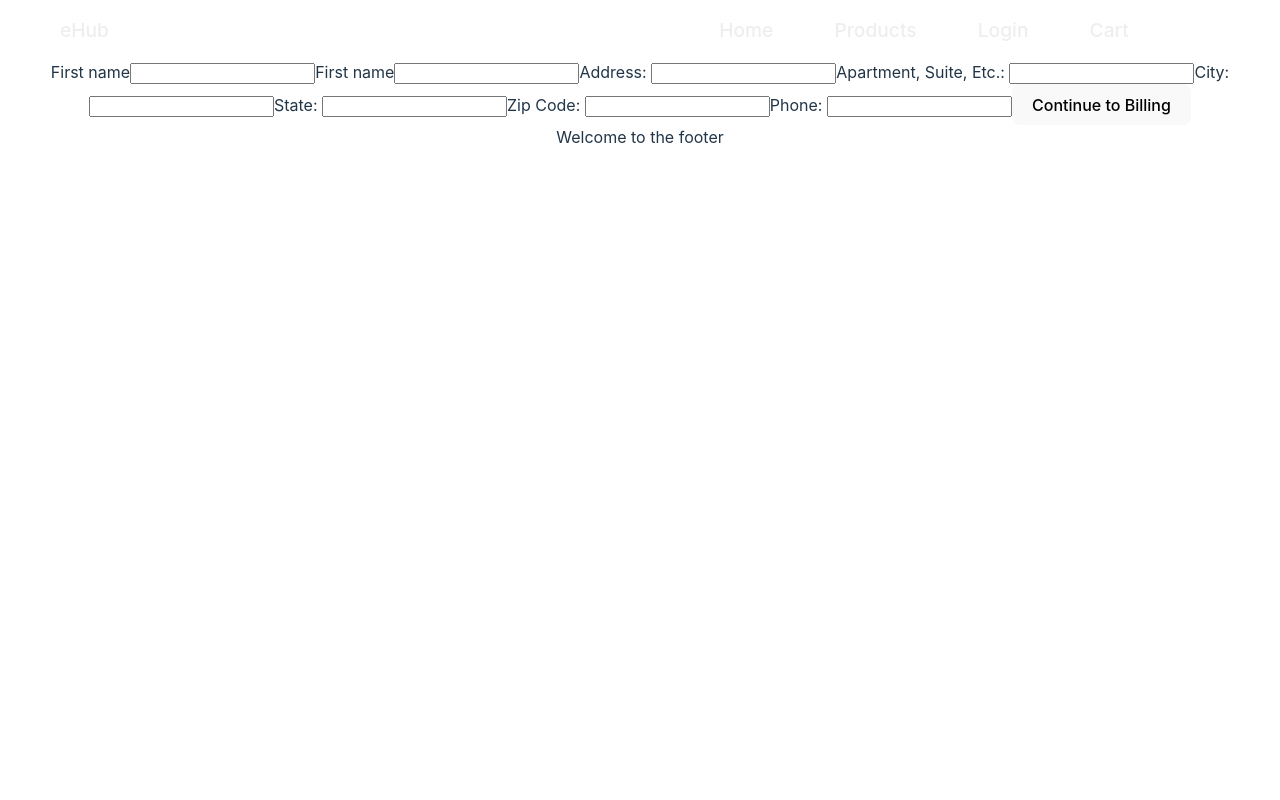
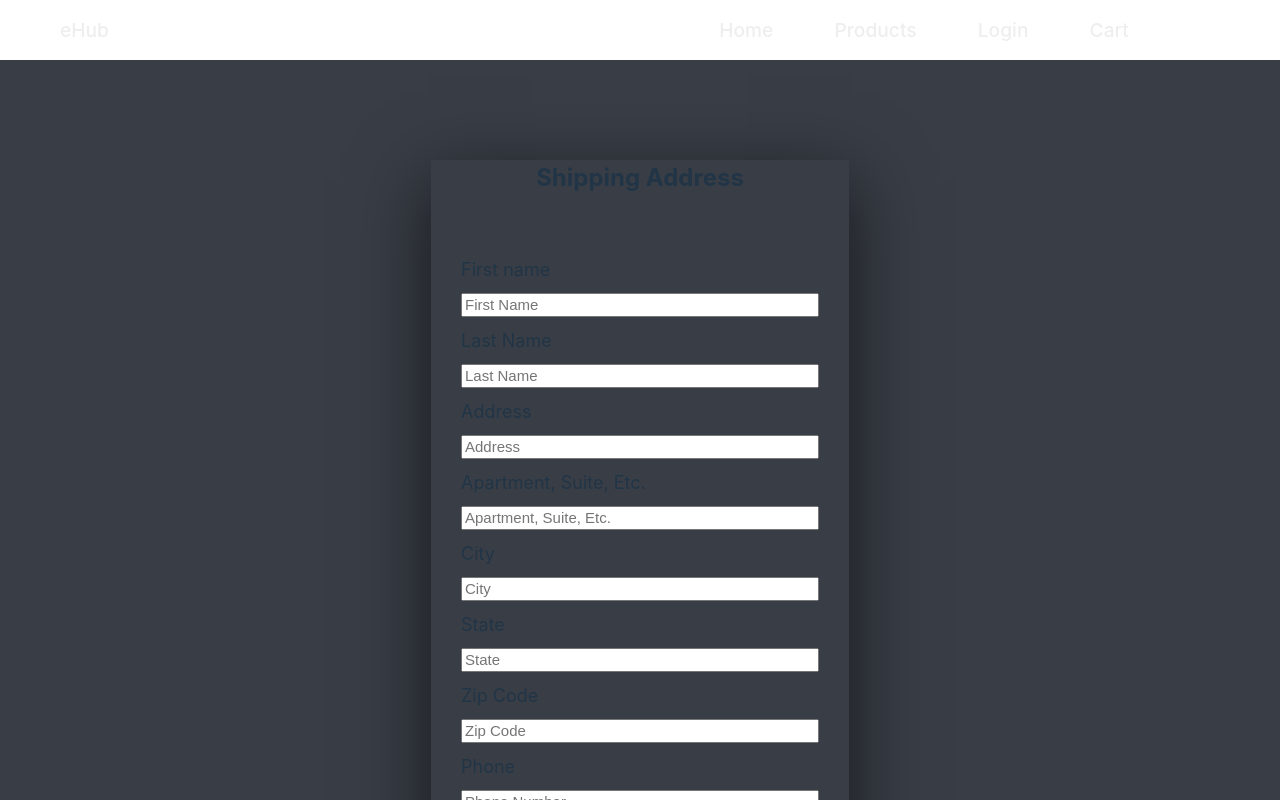
Before and after one commit to swimmerchris/Capstone, a React (Vite) app: page /checkout in a window 1280 px wide. Shown: the top 800 px of the page. Built offline with nearby package versions, Linux system fonts and the light colour scheme.

Commit message:
clean up of login and checkout

```diff
--- a/src/components/Checkout.jsx
+++ b/src/components/Checkout.jsx
@@ -32,6 +32,9 @@ export default function Checkout({ user, token }) {
   }
 
   return (
+    <div className="checkout">
+      {/* token */}
+      {true ? (
         <div>
           {billingTrigger === null ? (
             <Shipping
@@ -55,5 +58,11 @@ export default function Checkout({ user, token }) {
             />
           )}
         </div>
+      ) : (
+        <div className="need-login">
+          You are not logged in! Please Log in to Checkout!
+        </div>
+      )}
+    </div>
   );
 }
--- a/src/components/Login.jsx
+++ b/src/components/Login.jsx
@@ -11,6 +11,7 @@ import "react-toastify/dist/ReactToastify.css";
 import "../index.css";
 import { updateCart } from "../cartState/cartSlice";
 import { useDispatch } from "react-redux";
+import "./css/Login.css";
 
 export default function Login({
   token,
@@ -167,7 +168,7 @@ export default function Login({
             />
             Show Password
           </label>
-          <button id="formButton">Submit</button>
+          <button id="formButton">Login</button>
         </form>
       </div>
     </div>
--- a/src/components/checkout/Billing.jsx
+++ b/src/components/checkout/Billing.jsx
@@ -52,87 +52,95 @@ export default function Billing({
   }
   console.log(check);
   return (
-    <div>
-      <form onSubmit={billingSubmit}>
-        <label>
-          Card Number
+    <div className="checkout-container">
+      <form className="checkout-form" onSubmit={billingSubmit}>
+        <div className="checkout-form">
+          <h2>Billing Information</h2>
+          <label>Card Number</label>
           <input
+            placeholder="Card Number"
             value={cardNumber}
             onChange={(e) => setCardNumber(e.target.value)}
           />
-        </label>
-        <label>
-          Name on Card
+          <label>Name on Card</label>
           <input
+            placeholder="Name on Card"
             value={cardName}
             onChange={(e) => setCardName(e.target.value)}
           />
-        </label>
-        <label>
-          Expiration Date
-          <input value={expDate} onChange={(e) => setExpDate(e.target.value)} />
-        </label>
-        <label>
-          Security Code
+          <label>Expiration Date</label>
           <input
+            placeholder="Exp. Date"
+            value={expDate}
+            onChange={(e) => setExpDate(e.target.value)}
+          />
+          <label>Security Code</label>
+          <input
+            placeholder="Security Code"
             value={securityCode}
             onChange={(e) => setSecurityCode(e.target.value)}
           />
-        </label>
           <label htmlFor="checkbox">
             Same as delivery address
             <input
+              id="billing-address-check"
               type="checkbox"
               value={check}
               onChange={() => setCheck(!check)}
             />
           </label>
+        </div>
         {check === false ? (
-          <div>
-            <label>
-              First name
+          <div className="checkout-form">
+            <h2>Billing Address</h2>
+            <label>First name</label>
             <input
+              placeholder="First Name"
               value={firstName}
               onChange={(e) => setFirstName(e.target.value)}
             />
-            </label>
-            <label>
-              First name
+            <label>Last Name</label>
             <input
+              placeholder="Last Name"
               value={lastName}
               onChange={(e) => setLastName(e.target.value)}
             />
-            </label>
-            <label>
-              Address:{" "}
+            <label>Address</label>
             <input
+              placeholder="Address"
               value={address}
               onChange={(e) => setAddress(e.target.value)}
             />
-            </label>
-            <label>
-              Apartment, Suite, Etc.:{" "}
-              <input value={unit} onChange={(e) => setUnit(e.target.value)} />
-            </label>
-            <label>
-              City:{" "}
-              <input value={city} onChange={(e) => setCity(e.target.value)} />
-            </label>
-            <label>
-              State:{" "}
-              <input value={state} onChange={(e) => setState(e.target.value)} />
-            </label>
-            <label>
-              Zip Code:{" "}
+            <label>Apartment, Suite, Etc. </label>
             <input
+              placeholder="Apartment, Suite, Etc."
+              value={unit}
+              onChange={(e) => setUnit(e.target.value)}
+            />
+            <label>City</label>
+            <input
+              placeholder="City"
+              value={city}
+              onChange={(e) => setCity(e.target.value)}
+            />
+            <label>State</label>
+            <input
+              placeholder="State"
+              value={state}
+              onChange={(e) => setState(e.target.value)}
+            />
+            <label>Zip Code</label>
+            <input
+              placeholder="Zip Code"
               value={zipCode}
               onChange={(e) => setZipCode(e.target.value)}
             />
-            </label>
-            <label>
-              Phone:{" "}
-              <input value={phone} onChange={(e) => setPhone(e.target.value)} />
-            </label>
+            <label>Phone</label>
+            <input
+              placeholder="Phone Number"
+              value={phone}
+              onChange={(e) => setPhone(e.target.value)}
+            />
           </div>
         ) : (
           <div></div>
--- a/src/components/checkout/OrderSubmission.jsx
+++ b/src/components/checkout/OrderSubmission.jsx
@@ -9,72 +9,109 @@ export default function OrderSubmission({
 }) {
   const currentCart = useSelector(productsCart);
   const currentTotal = useSelector(total);
-
+  console.log(shipping);
   return (
-    <div>
-      <div>
-        <h2>Thank you {user.name.firstname} for ordering with eHub!</h2>
+    <div className="order-container">
+      <div className="submission-container">
+        <h2>
+          Thank you{" "}
+          {() => {
+            user.name.firstname;
+          }}{" "}
+          for ordering with eHub!
+        </h2>
         <p>Order Number: {Math.floor(100000 + Math.random() * 900000)}</p>
       </div>
+      <div className="details-containers">
+        <div className="billing-addresses">
+          <h2>Order Details:</h2>
           {billingAddress ? (
+            <div className="addresses">
               <div>
-          billingAddress
+                <h3>Billing Address </h3>
                 <p>
                   Name: {billingAddress.firstName} {billingAddress.lastName}
-            Address: {billingAddress.address}
-            {billingAddress.city}, {billingAddress.state}{" "}
-            {billingAddress.zipcode}
                 </p>
+                <p>
+                  Address: {billingAddress.address}, {"\n"}
+                  {billingAddress.city}, {billingAddress.state}
+                  {billingAddress.zipCode}
+                </p>
+              </div>
               <div>
-            shipping
+                <h3> Shipping Address</h3>
                 <p>
-              Name: {shipping.firstName} {shipping.lastName}
-              Address: {shipping.address}
-              {shipping.city}, {shipping.state} {shipping.zipcode}
+                  Name: {shipping.firstName} {shipping.lastName} {"\n"}{" "}
+                </p>
+                <p>
+                  Address: {shipping.address} {"\n"}
+                  {shipping.city}, {"\n"} {shipping.state} {"\n"}{" "}
+                  {shipping.zipCode}
                 </p>
               </div>
             </div>
           ) : (
+            <div className="addresses">
               <div>
-          shipping
+                <h3>Billing Address </h3>
                 <p>
                   Name: {shipping.firstName} {shipping.lastName}
+                </p>
+                <div>
+                  Address: {shipping.address} {"\n"}
+                  {shipping.city}, {shipping.state} {shipping.zipCode}
+                </div>
+              </div>
+              <div>
+                <h3> Shipping Address</h3>
+                <p>
+                  Name: {shipping.firstName} {shipping.lastName}
+                </p>
+                <p>
                   Address: {shipping.address}
-            {shipping.city}, {shipping.state} {shipping.zipcode}
+                  {shipping.city}, {shipping.state} {shipping.zipCode}
                 </p>
+              </div>
             </div>
           )}
           <div>
-        Payment Info:
+            <h3>Payment Info: </h3>
             <p>
               Card Number: ****
               {billing.cardNumber.substring(billing.cardNumber.length - 4)}
-          Name on Card: {billing.cardName}
             </p>
+            <p>Name on Card: {billing.cardName}</p>
+          </div>
+          <div className="checkout-total">
+            <span id="cart-total">Order Total: ${currentTotal}</span>
+          </div>
         </div>
         {currentCart ? (
-        <div>
-          <div>
+          <div className="order-items-container">
+            <div className="product-card">
               {currentCart.map((product) => (
-              <div key={product.id} className="product-card">
-                <div className="product-card-container">
-                  <h3> {product.title} </h3>
+                <div key={product.id} className="product-card-container">
                   <img
                     src={product.image}
                     alt={product.title}
                     className="product-image-card"
                   />
+                  <div className="center">
+                    <h3> {product.title} </h3>
+                    <h3>Quantity: {product.quantity}</h3>
+                  </div>
 
-                  <span>Total: ${product.price * product.quantity}</span>
-                </div>
+                  <span className="total">
+                    Total: <div>${product.price * product.quantity} </div>
+                  </span>
                 </div>
               ))}
             </div>
-          <span>Current Total: ${currentTotal}</span>
           </div>
         ) : (
           <div>Your Cart is Empty, Please Log in and Add to Cart</div>
         )}
       </div>
+    </div>
   );
 }
--- a/src/components/checkout/Shipping.jsx
+++ b/src/components/checkout/Shipping.jsx
@@ -2,16 +2,25 @@ import { useState } from "react";
 
 export default function Shipping({ setShippingInfo, user, setBillingTrigger }) {
   const [firstName, setFirstName] = useState(() =>
-    user ? user.name.firstname : ""
+    user
+      ? user.name.firstname.charAt(0).toUpperCase() +
+        user.name.firstname.slice(1)
+      : ""
   );
   const [lastName, setLastName] = useState(() =>
-    user ? user.name.lastname : ""
+    user
+      ? user.name.lastname.charAt(0).toUpperCase() + user.name.lastname.slice(1)
+      : ""
   );
   const [address, setAddress] = useState(() =>
     user ? `${user.address.number} ${user.address.street}` : ""
   );
   const [unit, setUnit] = useState();
-  const [city, setCity] = useState(() => (user ? user.address.city : ""));
+  const [city, setCity] = useState(() =>
+    user
+      ? user.address.city.charAt(0).toUpperCase() + user.address.city.slice(1)
+      : ""
+  );
   const [state, setState] = useState();
   const [zipCode, setZipCode] = useState(() =>
     user ? user.address.zipcode : ""
@@ -43,45 +52,57 @@ export default function Shipping({ setShippingInfo, user, setBillingTrigger }) {
   }
 
   return (
-    <div>
-      <form onSubmit={shippingSubmit}>
-        <label>
-          First name
+    <div className="checkout-container">
+      <h2>Shipping Address</h2>
+      <form className="checkout-form" onSubmit={shippingSubmit}>
+        <label>First name</label>
         <input
+          placeholder="First Name"
           value={firstName}
           onChange={(e) => setFirstName(e.target.value)}
         />
-        </label>
-        <label>
-          First name
+        <label>Last Name</label>
         <input
+          placeholder="Last Name"
           value={lastName}
           onChange={(e) => setLastName(e.target.value)}
         />
-        </label>
-        <label>
-          Address:{" "}
-          <input value={address} onChange={(e) => setAddress(e.target.value)} />
-        </label>
-        <label>
-          Apartment, Suite, Etc.:{" "}
-          <input value={unit} onChange={(e) => setUnit(e.target.value)} />
-        </label>
-        <label>
-          City: <input value={city} onChange={(e) => setCity(e.target.value)} />
-        </label>
-        <label>
-          State:{" "}
-          <input value={state} onChange={(e) => setState(e.target.value)} />
-        </label>
-        <label>
-          Zip Code:{" "}
-          <input value={zipCode} onChange={(e) => setZipCode(e.target.value)} />
-        </label>
-        <label>
-          Phone:{" "}
-          <input value={phone} onChange={(e) => setPhone(e.target.value)} />
-        </label>
+        <label>Address</label>
+        <input
+          placeholder="Address"
+          value={address}
+          onChange={(e) => setAddress(e.target.value)}
+        />
+        <label>Apartment, Suite, Etc. </label>
+        <input
+          placeholder="Apartment, Suite, Etc."
+          value={unit}
+          onChange={(e) => setUnit(e.target.value)}
+        />
+        <label>City</label>
+        <input
+          placeholder="City"
+          value={city}
+          onChange={(e) => setCity(e.target.value)}
+        />
+        <label>State</label>
+        <input
+          placeholder="State"
+          value={state}
+          onChange={(e) => setState(e.target.value)}
+        />
+        <label>Zip Code</label>
+        <input
+          placeholder="Zip Code"
+          value={zipCode}
+          onChange={(e) => setZipCode(e.target.value)}
+        />
+        <label>Phone</label>
+        <input
+          placeholder="Phone Number"
+          value={phone}
+          onChange={(e) => setPhone(e.target.value)}
+        />
         <button id="shipping Button">Continue to Billing</button>
       </form>
     </div>
--- a/src/components/css/Checkout.css
+++ b/src/components/css/Checkout.css
@@ -0,0 +1,69 @@
+.checkout {
+  display: flex;
+  justify-content: center;
+  width: 100vw;
+  background-color: #393e46;
+}
+
+.checkout-container {
+  margin: 100px;
+  box-shadow: rgba(0, 0, 0, 0.56) 0px 22px 70px 4px;
+  max-width: 800px;
+}
+
+.checkout-form {
+  padding: 30px;
+  display: flex;
+  flex-direction: column;
+  justify-content: center;
+  align-items: flex-start;
+  border-radius: 5px;
+  background-color: #393e46;
+}
+
+.checkout-form h2 {
+  font-size: xx-large;
+  margin-top: 20px;
+}
+
+.checkout-form label {
+  margin: 10px 0;
+  font-size: 18px;
+}
+
+.checkout-form input {
+  width: 350px;
+  height: 18px;
+  font-size: 15px;
+}
+.checkout-form button {
+  margin: 20px 0;
+  align-self: center;
+}
+
+#billing-address-check {
+  max-width: 50px;
+}
+
+.billing-addresses {
+  display: flex;
+  flex-direction: column;
+  justify-content: space-between;
+  max-height: 600px;
+  padding: 100px;
+  margin: 30px 50px 0 0;
+  box-shadow: rgba(0, 0, 0, 0.56) 0px 22px 70px 4px;
+}
+
+.order-container {
+  display: flex;
+  flex-direction: column;
+}
+
+.order-container h3 {
+  color: #0092ca;
+}
+
+.details-containers {
+  display: flex;
+}
--- /dev/null
+++ b/src/components/css/Login.css
@@ -0,0 +1,39 @@
+.login-body {
+  display: flex;
+  justify-content: center;
+  width: 100vw;
+  /* margin: 100px; */
+  background-color: #393e46;
+}
+
+.login {
+  margin: 100px;
+  display: flex;
+  flex-direction: column;
+  flex-wrap: wrap;
+  justify-content: center;
+  align-items: center;
+  border-radius: 5px;
+  height: 400px;
+  width: 400px;
+  background-color: #393e46;
+  box-shadow: rgba(0, 0, 0, 0.56) 0px 22px 70px 4px;
+}
+
+.login form {
+  display: flex;
+  flex-direction: column;
+}
+
+.login h2 {
+  font-size: xx-large;
+}
+
+.login form label {
+  margin: 10px 0;
+  font-size: 18px;
+}
+
+.login form input {
+  height: 18px;
+}
```
Lines whose indentation alone changed are shown as unchanged.
